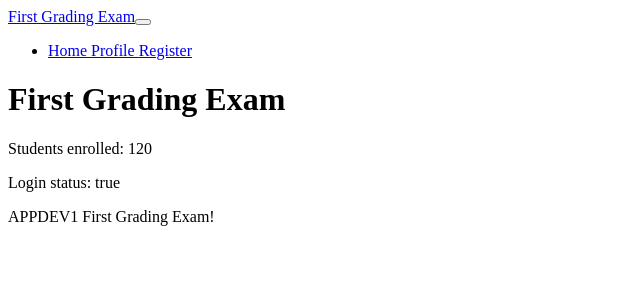
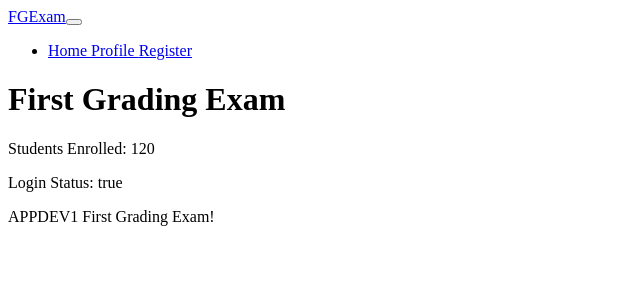
Before and after one commit to KenLanggook/APPDEV1_FGExam, an Angular app: page / in a window 1280 px wide. Shown: the top 300 px of the page, without its empty margins (0-640 px from the left). Built offline with nearby package versions, Linux system fonts and the light colour scheme.

Commit message:
Added navigation bar with routing links

```diff
--- a/src/app/comp/navbar/navbar.component.html
+++ b/src/app/comp/navbar/navbar.component.html
@@ -1,6 +1,6 @@
 <nav class="navbar navbar-expand-lg bg-dark" data-bs-theme="dark">
   <div class="container-fluid">
-    <a class="navbar-brand" routerLink="/">First Grading Exam</a>
+    <a class="navbar-brand" routerLink="/">FGExam</a>
 
     <button
       class="navbar-toggler"
--- a/src/app/page/home/home.component.html
+++ b/src/app/page/home/home.component.html
@@ -1,4 +1,4 @@
 <h1>{{ appTitle }}</h1>
-<p>Students enrolled: {{ studentCount }}</p>
-<p>Login status: {{ isLoggedIn }}</p>
+<p>Students Enrolled: {{ studentCount }}</p>
+<p>Login Status: {{ isLoggedIn }}</p>
 <p>APPDEV1 First Grading Exam!</p>
```
